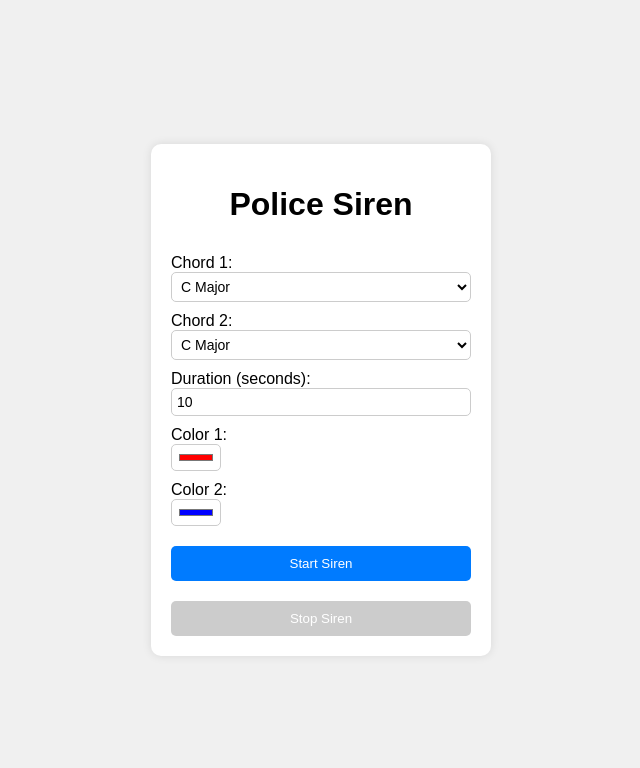
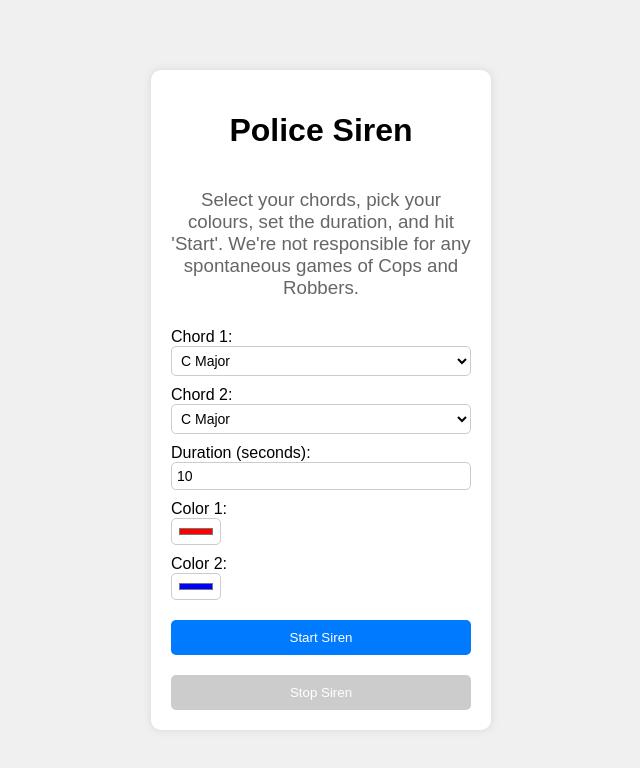
Before and after one commit to diogo-abreu123/Police-Siren-GPT, a plain HTML site: page index.html in a window 1280 px wide. Shown: the whole page, without its empty margins (319-959 px from the left). Drawn offline with Linux system fonts and the light colour scheme.

Commit message:
Added subtitle.

```diff
--- a/index.html
+++ b/index.html
@@ -60,6 +60,7 @@
 <body>
     <div class="container">
         <h1>Police Siren</h1>
+        <h3 style="text-align: center; color: #666; font-weight: normal;">Select your chords, pick your colours, set the duration, and hit 'Start'. We're not responsible for any spontaneous games of Cops and Robbers.</h3>
 
         <label for="chord1">Chord 1:</label>
         <select id="chord1">
```
